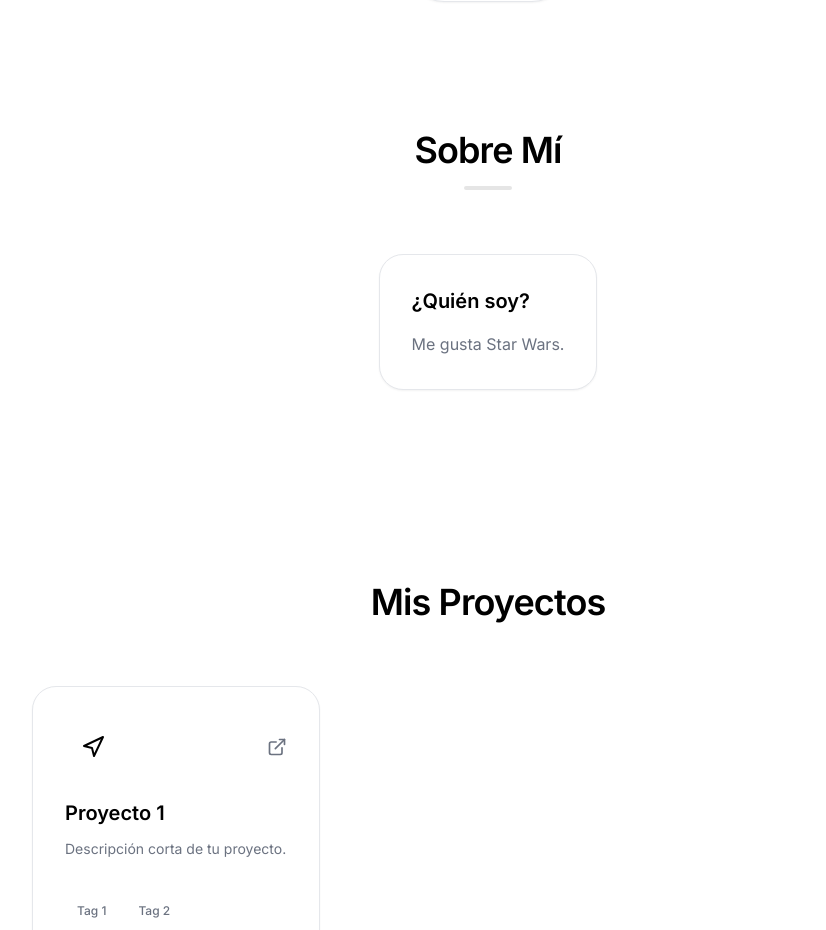
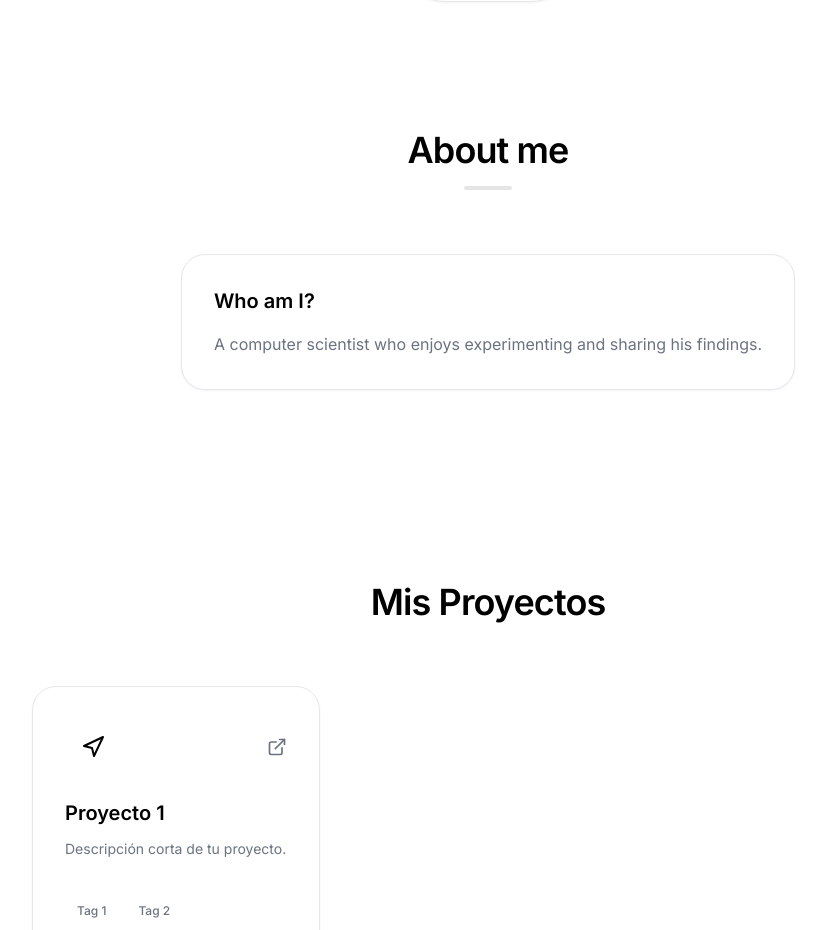
Before and after one commit to crisutf/heinzle, a React (Vite) app: page / in a window 1280 px wide. Shown: the part 824-1754 px from the top of the page, without its empty margins (152-978 px from the left). Built offline with nearby package versions, Linux system fonts and the light colour scheme.

Commit message:
Update AboutMe.jsx

```diff
--- a/src/components/AboutMe.jsx
+++ b/src/components/AboutMe.jsx
@@ -11,7 +11,7 @@ const AboutMe = () => {
                 className="text-center mb-16"
             >
                 <h2 className="text-3xl md:text-4xl font-semibold text-[var(--color-text)] tracking-tight mb-4">
-                    Sobre Mí
+                    About me
                 </h2>
                 <div className="w-12 h-1 bg-[var(--color-text)] mx-auto rounded-full opacity-10" />
             </motion.div>
@@ -24,10 +24,11 @@ const AboutMe = () => {
                     className="bg-[var(--color-card)] p-8 rounded-3xl border border-[var(--color-border)] shadow-sm space-y-4"
                 >
                     <h3 className="text-xl font-semibold text-[var(--color-text)] flex items-center gap-2">
-                        ¿Quién soy?
+                        Who am I?
                     </h3>
                     <p className="text-[var(--color-muted)] leading-relaxed">
-                        Me gusta Star Wars.
+                        A computer scientist who enjoys experimenting and sharing his findings.
+
                     </p>
                 </motion.div>
             </div>
```
